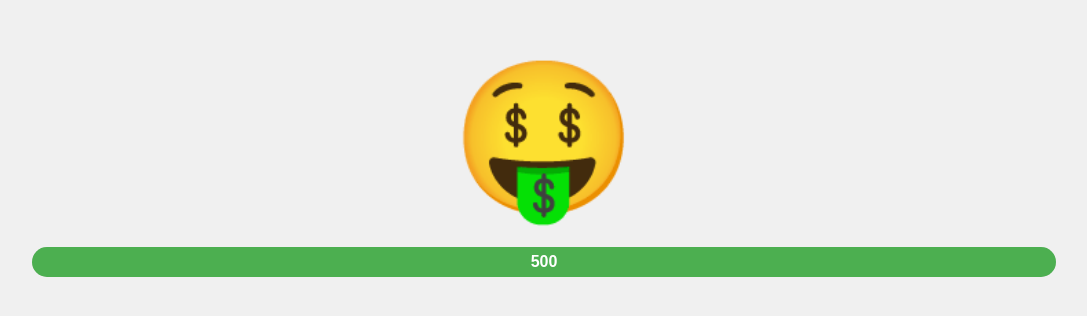
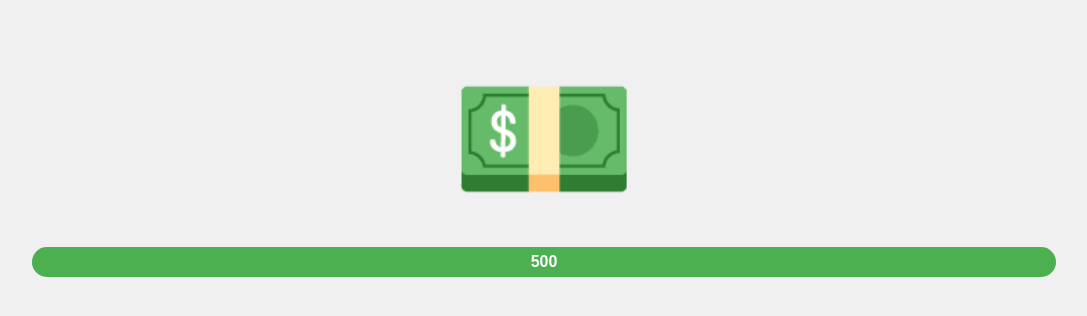
Before and after one commit to musaesin/Telegram-Web, a plain HTML site: page index.html in a window 1280 px wide. Shown: the part 236-552 px from the top of the page, without its empty margins (96-1183 px from the left). Drawn offline with Linux system fonts and the light colour scheme.

Commit message:
Update index.html

```diff
--- a/index.html
+++ b/index.html
@@ -55,7 +55,7 @@
 </head>
 <body>
 
-    <div id="dollar" tabindex="0">🤑</div>
+    <div id="dollar" tabindex="0">💵</div>
 
     <div id="progress-container">
         <div id="progress-bar">500</div>
```
